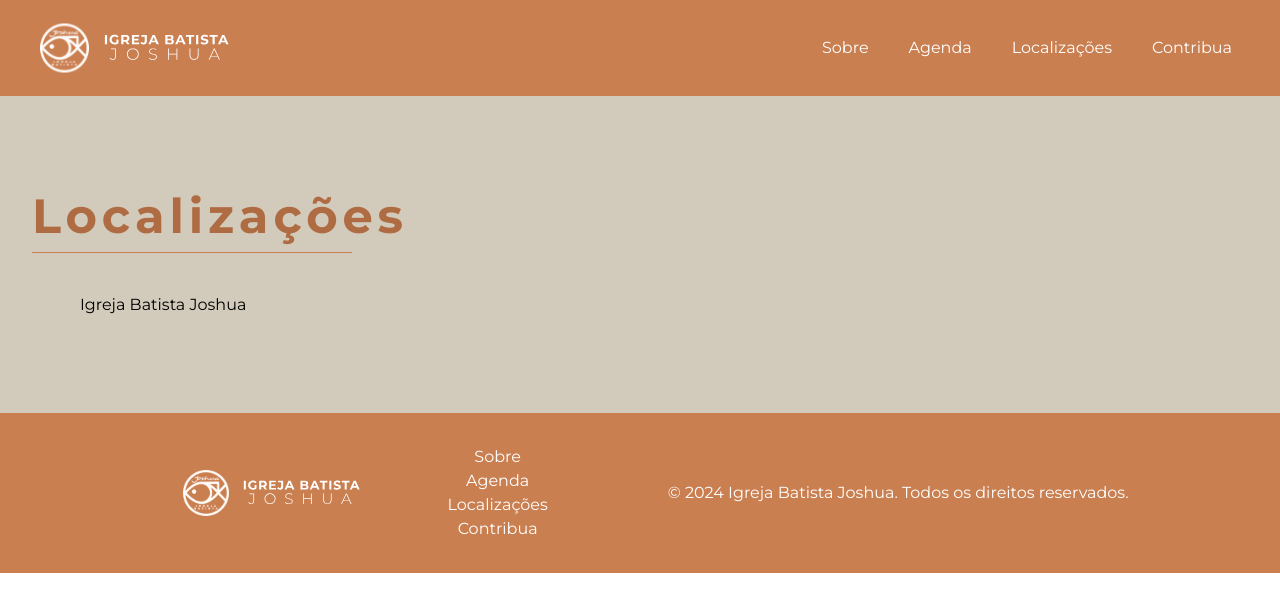
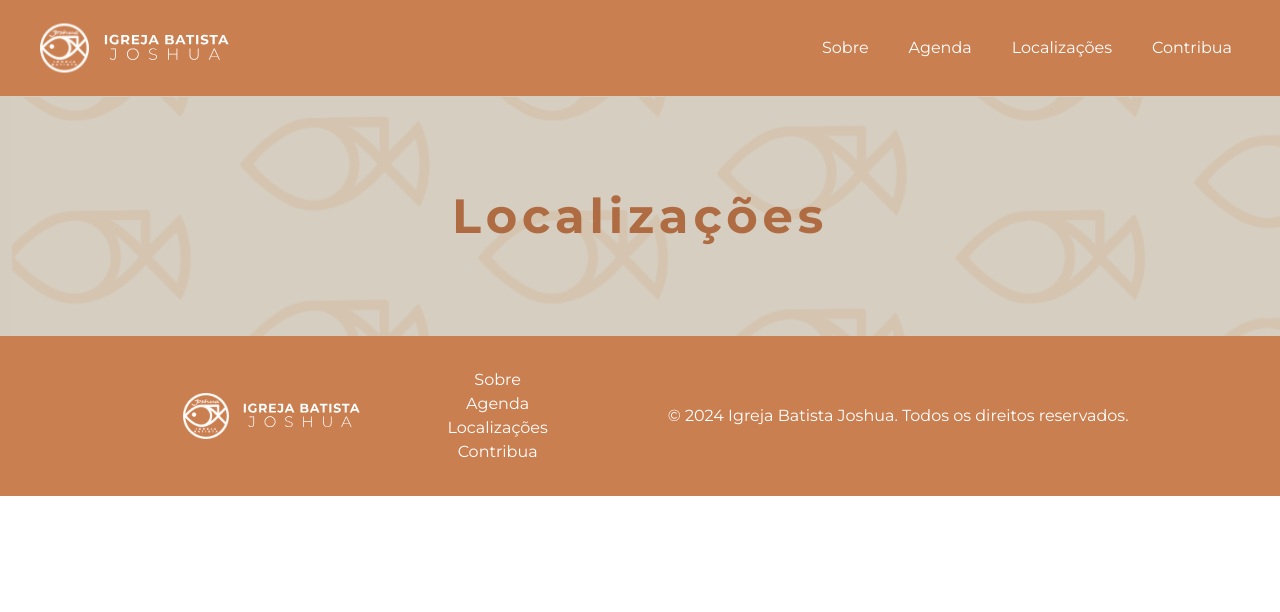
Before and after one commit to ellievi/IBJoshua, a React (Create React App) app: page /Localizacoes in a window 1280 px wide. Shown: the top 612 px of the page. Built offline with nearby package versions, Linux system fonts and the light colour scheme.

Commit message:
feat: cria secao de localizacao

```diff
--- a/src/pages/Locations/index.jsx
+++ b/src/pages/Locations/index.jsx
@@ -4,22 +4,18 @@
 const Locations = () => {
   return (
     <>
-    <div>
-      <SectionLayout>
+      <SectionLayout
+        background="bg-img"
+      >
       <SectionTitle
         title={
-          <p>
+          <p className="flex justify-center">
             Localizações
           </p>
         }
+        manualDivider
       />
-      <div className="flex flex-row">
-        <p className="justify-start max-w-96 pt-10 pl-12">
-          Igreja Batista Joshua
-        </p>
-      </div>
       </SectionLayout>
-    </div>
     </>
   );
 }
```
